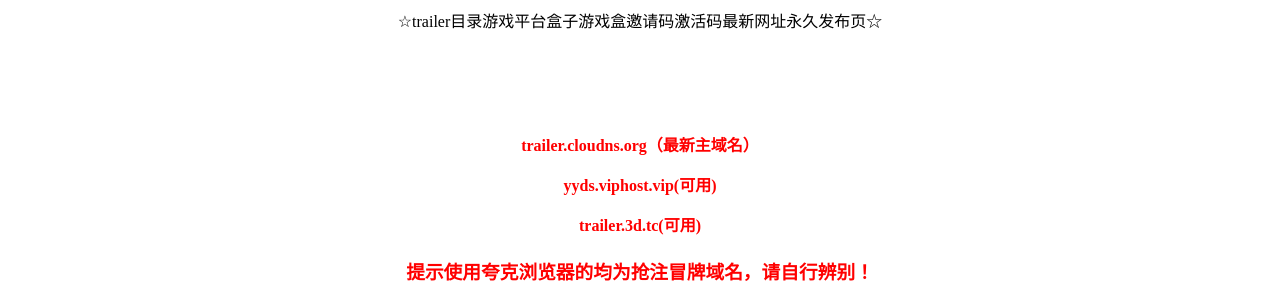
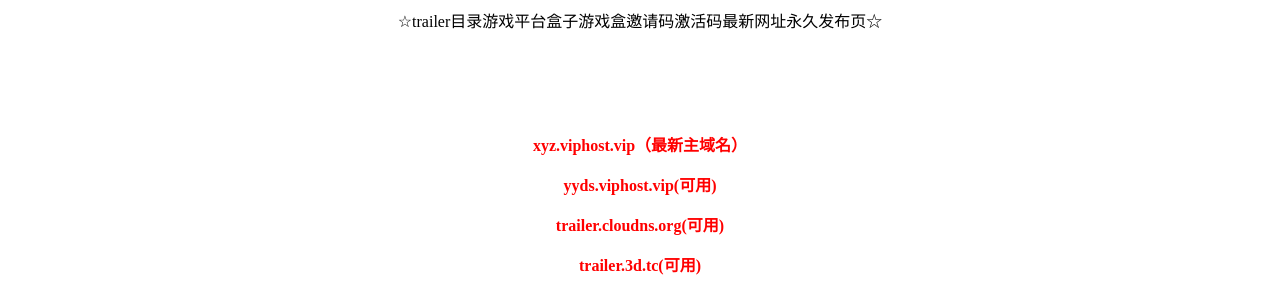
Before and after one commit to trailergame/fabuye, a plain HTML site: page index.html in a window 1280 px wide. Shown: the top 294 px of the page. Drawn offline with Linux system fonts and the light colour scheme.

Commit message:
Update index.html

```diff
--- a/index.html
+++ b/index.html
@@ -1,3 +1,4 @@
 <!DOCTYPE html PUBLIC "-//W3C//DTD XHTML 1.0 Transitional//EN" "http://www.w3.org/TR/xhtml1/DTD/xhtml1-transitional.dtd">
 <html xmlns="http://www.w3.org/1999/xhtml"><head><meta http-equiv="Content-Type" content="text/html; charset=UTF-8">
-<title>☆trailer目录游戏平台盒子游戏盒邀请码激活码最新网址永久发布页☆-地址发布页，收藏我回家不迷路！</title> <meta charset='utf-8'></head><body><div style="text-align: center;">☆trailer目录游戏平台盒子游戏盒邀请码激活码最新网址永久发布页☆</div><center style='color:red;margin-top:100px'><h4><p>trailer.cloudns.org（最新主域名）</p><p>yyds.viphost.vip(可用)</p><p>trailer.3d.tc(可用)</p></h4><h3>提示使用夸克浏览器的均为抢注冒牌域名，请自行辨别！</h3><h1>防走>丢建议收藏本地址发布页，最新可用网址：<a href='https://trailer.cloudns.org'>点此进入</a>---<a href='https://yyds.viphost.vip'>备用1</a>---<a href='https://trailer.3d.tc'>备用2</a></h1></center></body></html>
+<title>☆trailer目录游戏平台盒子游戏盒邀请码激活码最新网址永久发布页☆-地址发布页，收藏我回家不迷路！</title><meta name="keywords" content="免费，单机游戏，邀请码，学习，平台，下载，游戏盒，trailer，目录，激活码">
+ <meta charset='utf-8'></head><body><div style="text-align: center;">☆trailer目录游戏平台盒子游戏盒邀请码激活码最新网址永久发布页☆</div><center style='color:red;margin-top:100px'><h4><p>xyz.viphost.vip（最新主域名）</p><p>yyds.viphost.vip(可用)</p><p>trailer.cloudns.org(可用)</p><p>trailer.3d.tc(可用)</p></h4><h3>提示使用夸克浏览器的均为抢注冒牌域名，请自行辨别！</h3><h1>防走>丢建议收藏本地址发布页，最新可用网址：<a href='https://xyz.viphost.vip'>点此进入</a>---<a href='https://yyds.viphost.vip'>备用1</a>---<a href='https://trailer.cloudns.org'>备用2</a></h1></center></body></html>
```
